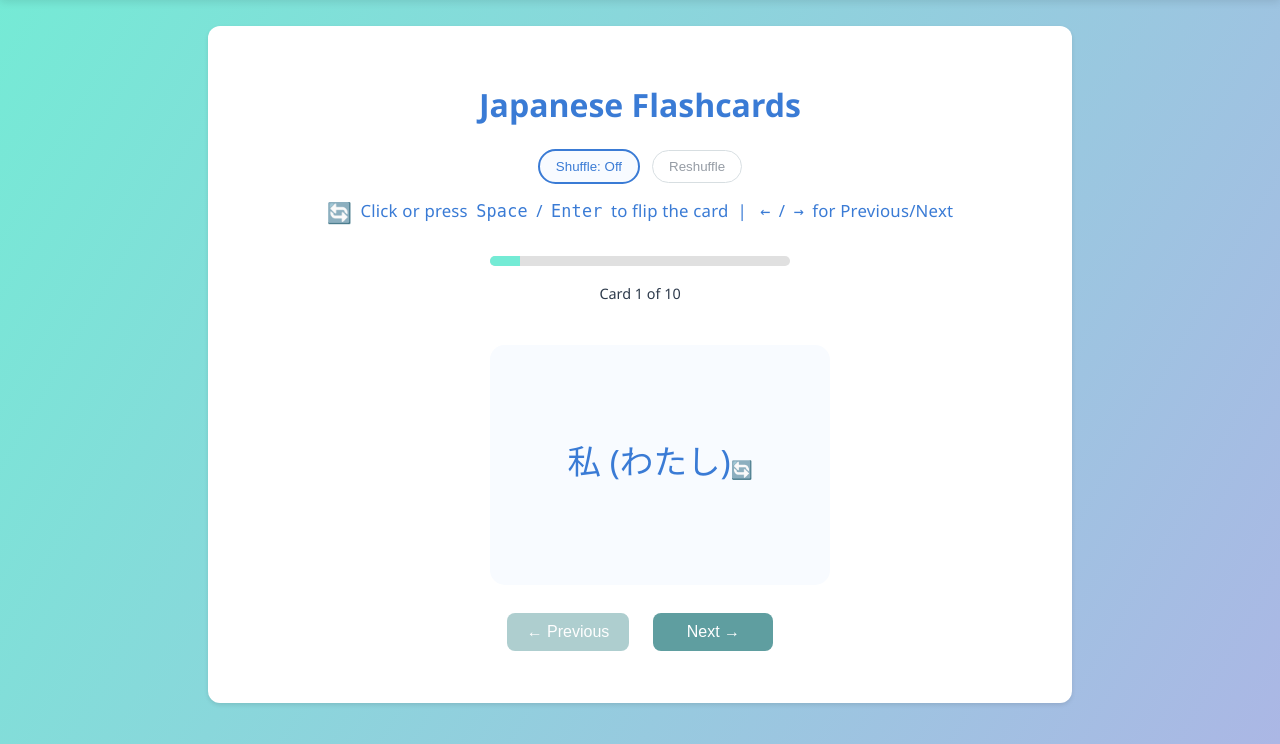
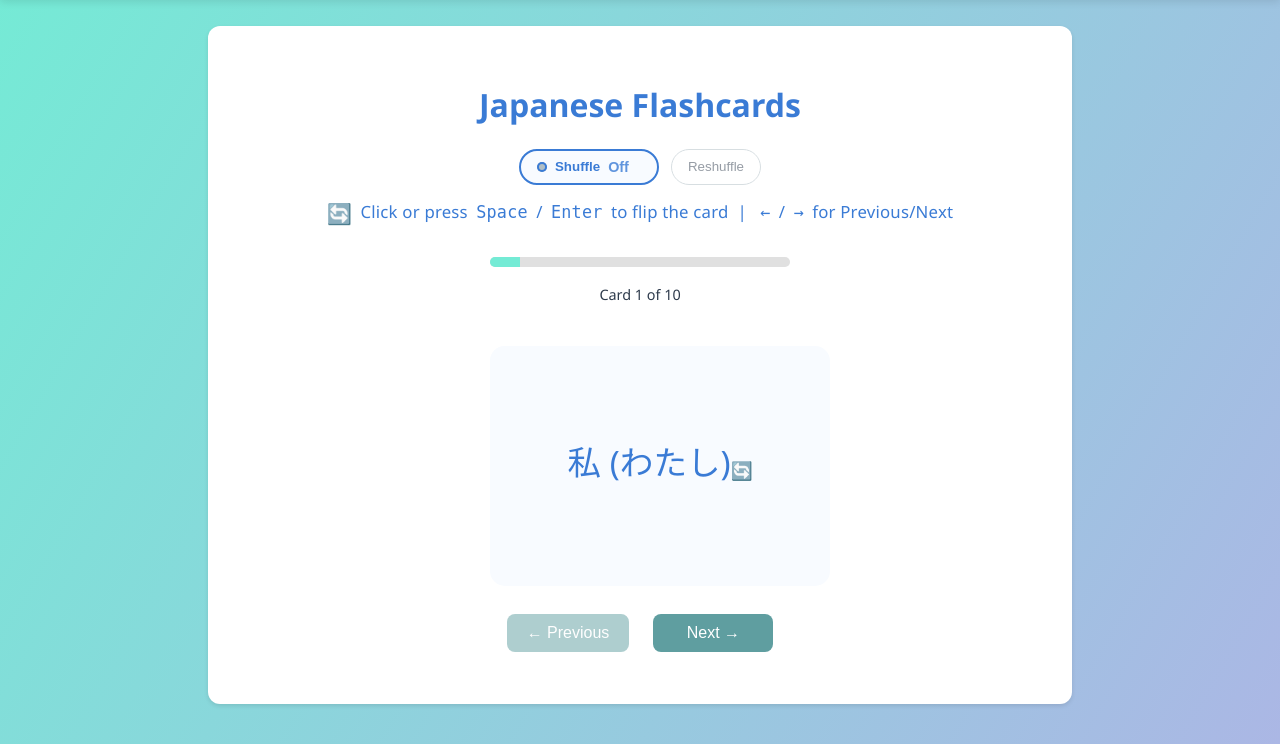
Before and after one commit to thein-zaw-22/nihongo-puzzle-flashcards, a Flask app: page /flashcard in a window 1280 px wide. Shown: the part 66-810 px from the top of the page. Run offline with Flask 3, Linux system fonts and the light colour scheme.

Commit message:
flashcard: improve Shuffle UI alignment and toggle styling

```diff
--- a/static/style.css
+++ b/static/style.css
@@ -533,17 +533,41 @@ body {
     align-items: center;
     gap: 12px;
     margin: 8px 0 12px 0;
+    flex-wrap: wrap;
 }
+.flashcard-toolbar form { margin: 0; }
+.flashcard-toolbar .btn-toggle,
+.flashcard-toolbar .btn-ghost { min-height: 36px; }
+
 .btn-toggle {
+    display: inline-flex;
+    align-items: center;
+    gap: 8px;
     padding: 8px 16px;
     border-radius: 20px;
     border: 2px solid #3a7bd5;
     background: #f8fbff;
     color: #3a7bd5;
     cursor: pointer;
+    font-weight: 600;
+    min-width: 140px; /* keep width stable */
 }
 .btn-toggle:hover { background: #3a7bd5; color: #fff; }
+.btn-toggle .toggle-dot {
+    width: 10px;
+    height: 10px;
+    border-radius: 50%;
+    background: #b0bec5;
+    box-shadow: inset 0 0 0 2px #3a7bd5;
+}
+.btn-toggle .state-text { font-size: 0.9rem; opacity: 0.8; }
+.btn-toggle.is-on { background: #3a7bd5; color: #fff; border-color: #3a7bd5; }
+.btn-toggle.is-on .toggle-dot { background: #c8e6c9; box-shadow: inset 0 0 0 2px #ffffff; }
+.btn-toggle.is-on .state-text { opacity: 1; }
+
 .btn-ghost {
+    display: inline-flex;
+    align-items: center;
     padding: 8px 16px;
     border-radius: 20px;
     border: 1px solid #b0bec5;
--- a/templates/flashcard.html
+++ b/templates/flashcard.html
@@ -13,12 +13,14 @@
     <div class="container">
         <h1>Japanese Flashcards</h1>
         <div class="flashcard-toolbar">
-            <form method="post" style="display:inline;">
-                <button class="btn-toggle" name="shuffle_toggle" value="1" type="submit">
-                    {% if shuffle %}Shuffle: On{% else %}Shuffle: Off{% endif %}
+            <form method="post" style="display:inline; margin:0;">
+                <button class="btn-toggle {% if shuffle %}is-on{% endif %}" name="shuffle_toggle" value="1" type="submit" aria-pressed="{{ 'true' if shuffle else 'false' }}">
+                    <span class="toggle-dot" aria-hidden="true"></span>
+                    <span class="toggle-label">Shuffle</span>
+                    <span class="state-text">{% if shuffle %}On{% else %}Off{% endif %}</span>
                 </button>
             </form>
-            <form method="post" style="display:inline;">
+            <form method="post" style="display:inline; margin:0;">
                 <button class="btn-ghost" name="reshuffle" value="1" type="submit" {% if not shuffle %}disabled{% endif %}>
                     Reshuffle
                 </button>
```
